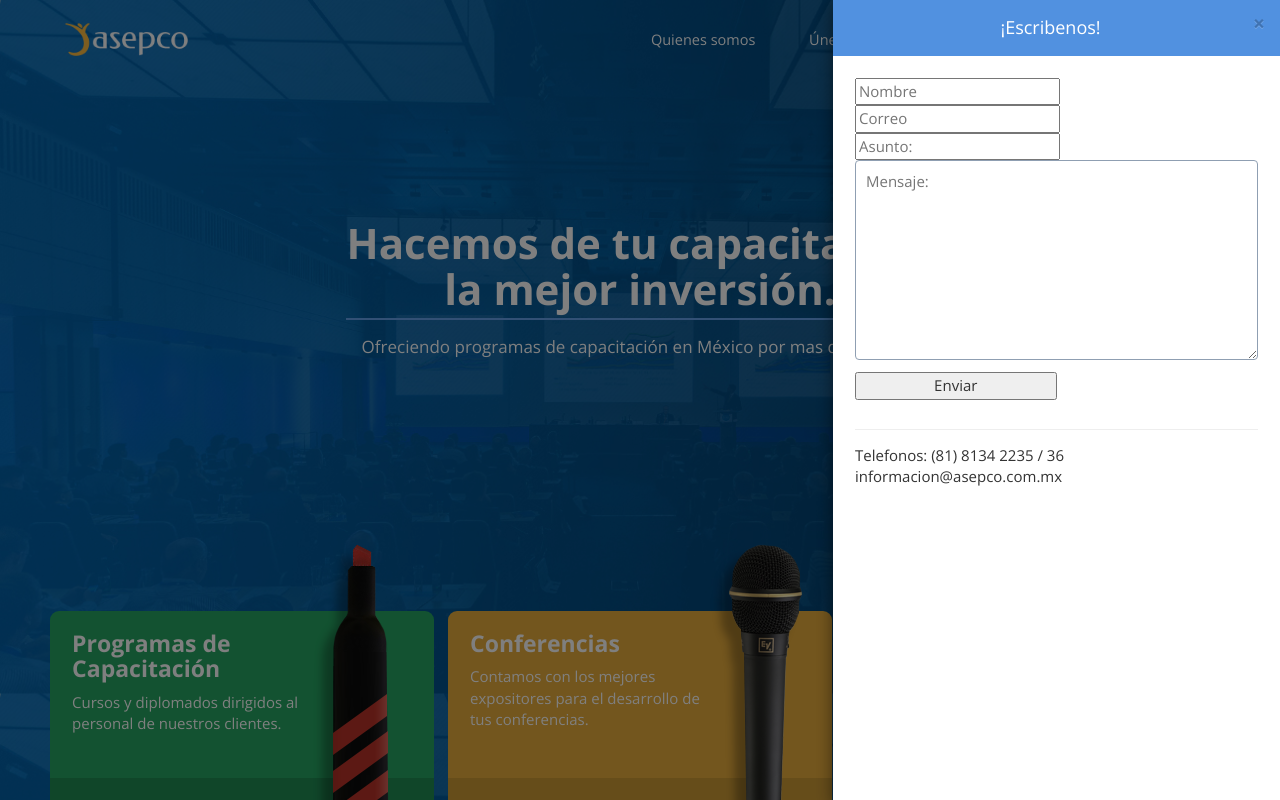
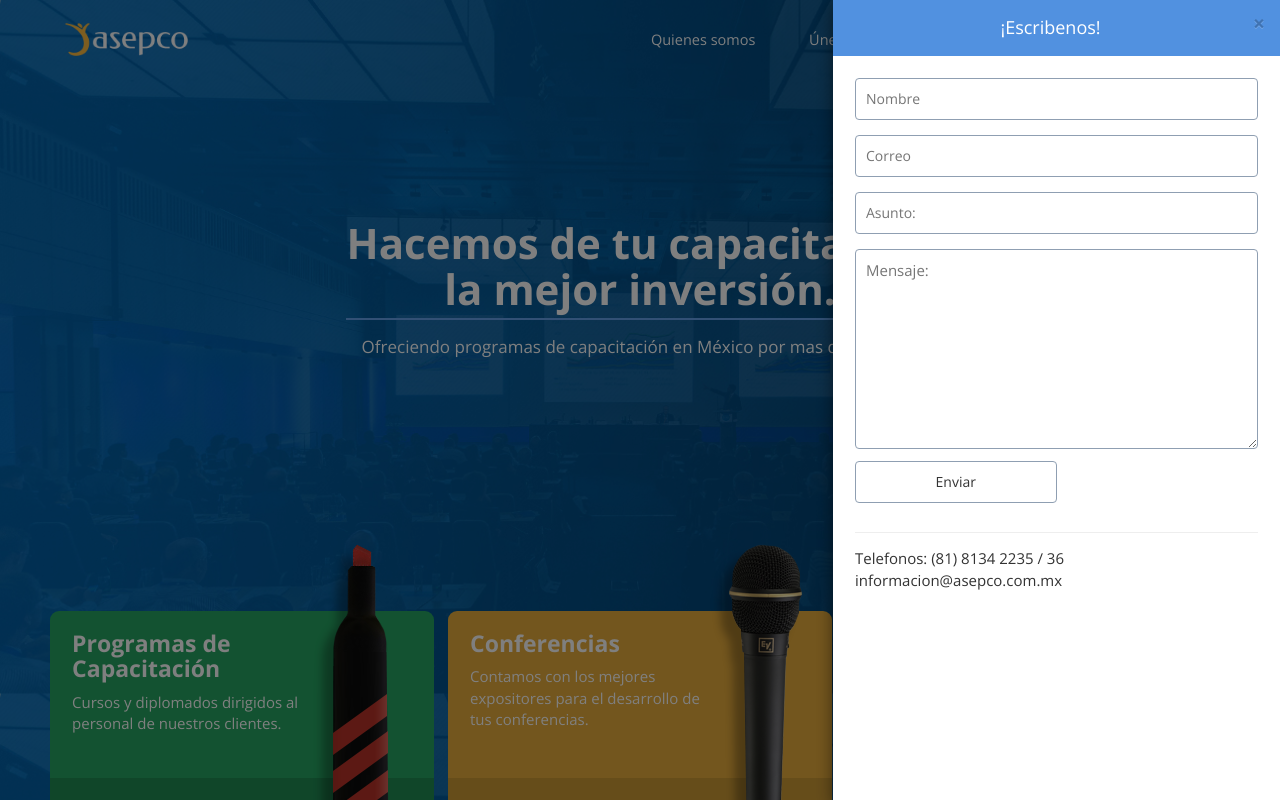
Before and after one commit to Arrreola/asepco, a PHP site: page /index.php in a window 1280 px wide, after a click on "Contacto". Run offline with PHP 8.4, Linux system fonts and the light colour scheme.

Commit message:
Add files via upload

```diff
--- a/details-1.php
+++ b/details-1.php
@@ -11,7 +11,7 @@
       <div class="modal-form">
         <script src="js/main.js"></script>
         <meta charset="utf-8">
-        <form enctype="multipart/form-data" name="pagerform" id="pageForm">
+        <form enctype="multipart/form-data" name="pagerform" id="pageForm" class="contacto-form">
           <input type="text" placeholder="Nombre"  name="nombre">
           <input type="text" placeholder="Correo"  name="correo">
           <input type="text" placeholder="Asunto:" name="asunto">
```
